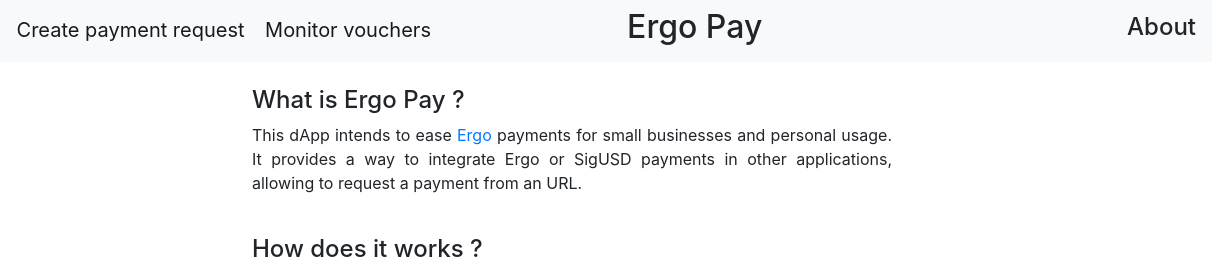
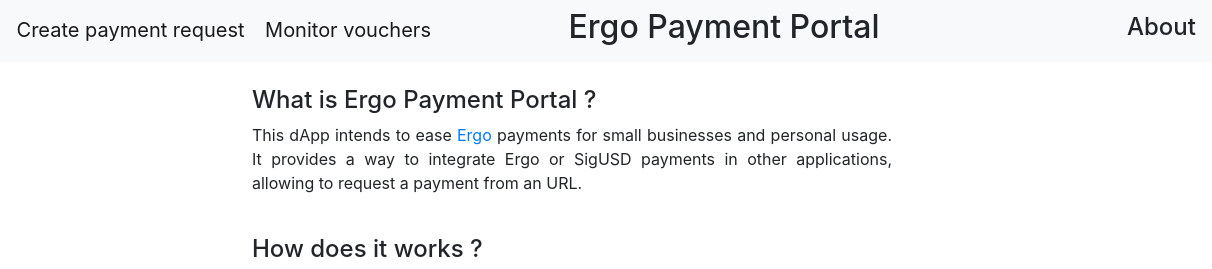
Before and after one commit to ThierryM1212/ergo-pay, a website: page ergo-payment-portal/src/about.html in a window 1280 px wide. Shown: the top 269 px of the page, 68-1280 px from the left. Drawn offline with nearby package versions, Linux system fonts and the light colour scheme.

Commit message:
rename to Ergo Payment Portal as Ergo Pay already exists

```diff
--- a/ergo-payment-portal/src/about.html
+++ b/ergo-payment-portal/src/about.html
@@ -7,7 +7,7 @@
     <link rel="stylesheet" href="https://stackpath.bootstrapcdn.com/bootstrap/4.1.3/css/bootstrap.min.css"
         integrity="sha384-MCw98/SFnGE8fJT3GXwEOngsV7Zt27NXFoaoApmYm81iuXoPkFOJwJ8ERdknLPMO" crossorigin="anonymous">
     <link rel="stylesheet" type="text/css" href="./styles.css" />
-    <title>Ergo Pay</title>
+    <title>Ergo Payment Portal</title>
 </head>
 
 <body>
@@ -23,14 +23,14 @@
                 Monitor vouchers
             </a>
         </div>
-        <h2>Ergo Pay</h2>
+        <h2>Ergo Payment Portal</h2>
         <span>&nbsp;</span>
         <h4>About</h4>
     </nav>
 
     <div class="container-xxl mx-auto w-50">
         <br />
-        <h4>What is Ergo Pay ?</h4>
+        <h4>What is Ergo Payment Portal ?</h4>
         <p class="text-justify">This dApp intends to ease <a href="https://ergoplatform.org/en/"
                 target="_blank">Ergo</a> payments for small businesses and personal usage. It provides
             a way to integrate Ergo or SigUSD payments in other applications, allowing to request a payment from
```
Also changed, not shown: ergo-payment-portal/src/index.html (+2 -2 lines), ergo-payment-portal/src/pay.html (+2 -2 lines), ergo-payment-portal/src/voucher.html (+2 -2 lines), README.md, ergo-payment-portal/README.md.
